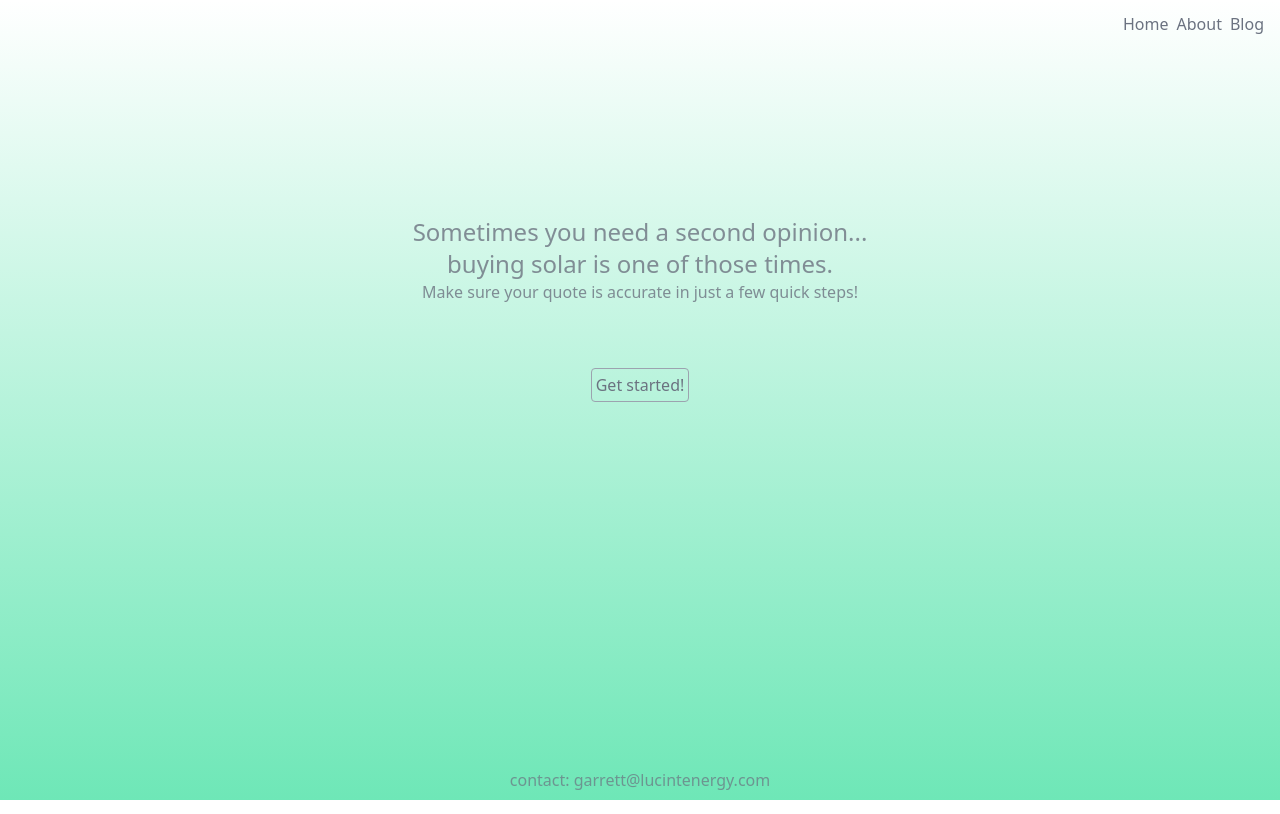
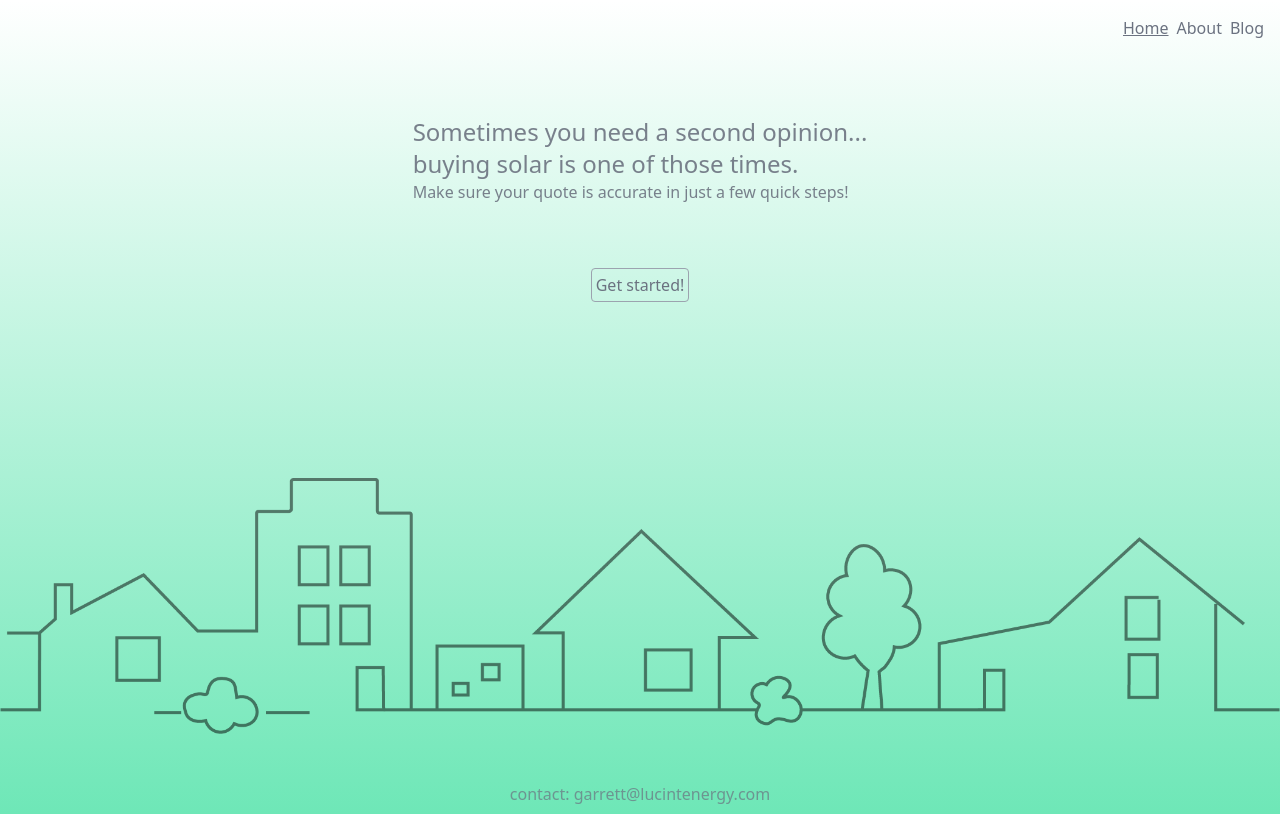
Before and after one commit to g-england/assignments, a React (Create React App) app in the folder level-four/react-api-project/: page / in a window 1280 px wide. Built offline with nearby package versions, Linux system fonts and the light colour scheme; no server answers.

Commit message:
React API Project updated with designs and images

```diff
--- a/level-four/react-api-project/src/Address.js
+++ b/level-four/react-api-project/src/Address.js
@@ -19,13 +19,13 @@ function Address() {
     }
 
     return (
-        <motion.div class="flex flex-col place-items-center mt-24 p-10"
+        <div>
+            <motion.div class="flex flex-col place-items-center mt-5 p-10"
             initial={{opacity: 0}}
             animate={{opacity: 1}}
-        transition={{duration: 1}}
+            transition={{delay: 0.5, duration: 1}}
             >
-            <h1 class="text-gray-500">Step 2 - With your location, we can calculate how much</h1>
-            <h1 class="text-gray-500">sun exposure your home gets each year.</h1>
+                <h1 class="text-gray-500 text-center">Step 2 - With your location, we can calculate how much sun exposure your home gets each year.</h1>
                 <h1 class="text-gray-500">Pretty cool right?</h1>
                 <form onSubmit={handleSubmit} class="flex flex-col place-items-center p-10">
                     <input
@@ -44,6 +44,10 @@ function Address() {
                     />
                 </form>
             </motion.div>
+            <div className="autofill" class="mt-5 sm:mt-24 opacity-90 sm:opacity-60 md:opacity-50">
+                <img src={"/assets/images/house.png"}></img>
+            </div>
+        </div>
     )
 }
 
--- a/level-four/react-api-project/src/App.js
+++ b/level-four/react-api-project/src/App.js
@@ -10,10 +10,13 @@ import Blog from "./Blog"
 import Bill from "./Bill"
 import Result from "./Result"
 
+
 function App() {
 
     return (
         <div class="relative min-h-screen bg-gradient-to-t from-green-300">
+            {/* Content wrap div for allowing footer spacing at bottom */}
+            <div class="pb-20">
                 {/* other bg color option: from-green-400 only after "bg-gradient-to-t*/}
                 <Navbar />
 
@@ -41,7 +44,7 @@ function App() {
                         </Route>
                     </Switch>
 
-
+            </div>
                 <Footer />
         </div>
     )
--- a/level-four/react-api-project/src/Bill.js
+++ b/level-four/react-api-project/src/Bill.js
@@ -16,12 +16,13 @@ function Bill() {
     }
 
     return (
-        <motion.div class="flex flex-col place-items-center mt-24 p-10"
+        <div>
+            <motion.div class="flex flex-col place-items-center mt-5 p-10"
                 initial={{opacity: 0}}
                 animate={{opacity: 1}}
-            transition={{duration: 1}}
+                transition={{delay: 0.5, duration: 1}}
             >
-            <h1 class="text-gray-500">Step 1 - First we need figure out how much you spend a month on power.</h1>
+                <h1 class="text-gray-500 text-center">Step 1 - First we need figure out how much you spend a month on power.</h1>
                 <h1 class="text-gray-500">Give us your best estimate, the more precise the better.</h1>
                 <form onSubmit={(event) => billOnSubmit(event, history)} class="flex flex-col place-items-center p-10">
                     <input onChange={billOnChange} value={avgBill} placeholder="Average Monthly Power Bill:" type="number"
@@ -35,6 +36,10 @@ function Bill() {
                     />
                 </form>
             </motion.div>
+            <div class="mt-5 sm:mt-24 opacity-90 sm:opacity-60 md:opacity-50">
+                <img src={"/assets/images/house.png"}></img>
+            </div>
+        </div>
     )
 }
 
--- a/level-four/react-api-project/src/Home.js
+++ b/level-four/react-api-project/src/Home.js
@@ -27,21 +27,28 @@ function Home() {
     }
 
     return (
-        <motion.div class="flex flex-col place-items-center mt-32 p-10"
+        <motion.div class="flex flex-col place-items-center mt-5"
             variants={containerVariants}
             initial="initial"
             animate="animate"
             transition={{delay: 0.5, duration: 1.5}}
         >
-            <h1 class="text-2xl text-gray-500 text-opacity-80">Sometimes you need a second opinion...</h1>
-            <h1 class="text-2xl text-gray-500 text-opacity-80">buying solar is one of those times.</h1>
-            <p class="text-gray-500 text-opacity-80">Make sure your quote is accurate in just a few quick steps!</p>
+            <div class="p-5 sm:p-10">
+                <h1 class="text-xl md:text-2xl text-gray-500 text-opacity-90">Sometimes you need a second opinion...</h1>
+                <h1 class="text-xl md:text-2xl text-gray-500 text-opacity-90">buying solar is one of those times.</h1>
+                <p class="text-gray-500 text-opacity-90">Make sure your quote is accurate in just a few quick steps!</p>
+            </div>
             <br></br>
 
-            <motion.button onClick={handleSubmit} class="p-1 border border-gray-400  max-w-xs rounded text-gray-500 bg-transparent mt-10"
+            <motion.button onClick={handleSubmit} class="p-1 border border-gray-400  max-w-xs rounded text-gray-500 bg-transparent"
                 variants={buttonVariants}
                 whileHover="hover"
             >Get started!</motion.button>
+
+            <div class="mt-32 sm:mt-40 md:mt-44 opacity-90 sm:opacity-60 md:opacity-50">
+                <img src={"/assets/images/house.png"}></img>
+            </div>
+
         </motion.div>
     )
 }
--- a/level-four/react-api-project/src/Navbar.js
+++ b/level-four/react-api-project/src/Navbar.js
@@ -1,5 +1,5 @@
 import React from "react"
-import {Link} from "react-router-dom"
+import {Link, NavLink} from "react-router-dom"
 import { motion } from "framer-motion"
 
 function Navbar() {
@@ -9,11 +9,11 @@ function Navbar() {
             animate={{y: 0}}
             transition={{duration: 1}}
         >
-            <ul>
-                <li class="inline p-1"><Link to="/">Home</Link></li>
-                <li class="inline p-1"><Link to="/about">About</Link></li>
-                <li class="inline p-1"><Link to="/blog">Blog</Link></li>
-            </ul>
+
+                <NavLink exact to="/" activeStyle={{textDecoration: "underline"}}>Home</NavLink>
+                <NavLink to="/about" activeStyle={{textDecoration: "underline"}}>About</NavLink>
+                <NavLink to="/blog" activeStyle={{textDecoration: "underline"}}>Blog</NavLink>
+
         </motion.div>
     )
 }
--- a/level-four/react-api-project/src/Result.js
+++ b/level-four/react-api-project/src/Result.js
@@ -18,7 +18,8 @@ function Result() {
     }
 
     return (
-        <div class="flex flex-row justify-center pb-32">
+        <div>
+            <div class="flex flex-row justify-center pb-10">
                 <motion.div class="flex flex-col justify-center h-90 max-w-sm mt-16 mr-5 ml-5 pt-10 pl-5 pr-5 pb-10 text-gray-500 border border-gray-400 rounded"
                     initial={{opacity: 0}}
                     animate={{opacity: 1}}
@@ -41,6 +42,10 @@ function Result() {
                     >Verify another quote!</motion.button>
                 </motion.div>
             </div>
+            <div class="mt-5 opacity-90 sm:opacity-60 md:opacity-50">
+                <img src={"/assets/images/house.png"}></img>
+            </div>
+        </div>
     )
 }
 
--- a/level-four/react-api-project/src/System.js
+++ b/level-four/react-api-project/src/System.js
@@ -15,13 +15,13 @@ function System() {
     }
 
     return (
-        <motion.div class="flex flex-col place-items-center mt-40"
+        <div>
+            <motion.div class="flex flex-col place-items-center mt-5 p-10"
             initial={{opacity: 0}}
             animate={{opacity: 1}}
-        transition={{duration: 1}}
+            transition={{delay: 0.5, duration: 1}}
             >
-            <h1 class="text-gray-500">Step 3 - To finish up, a few bits of information from your quoted system</h1>
-            <h1 class="text-gray-500">will give us a complete picture.</h1>
+                <h1 class="text-gray-500 text-center">Step 3 - To finish up, a few bits of information from your quoted system will give us a complete picture.</h1>
 
                 <form onSubmit={(event) => handleSubmit(event, history)} class="flex flex-col p-10">
                     <input
@@ -69,6 +69,10 @@ function System() {
                     />
                 </form>
             </motion.div>
+            <div class="mt-5 md:mt-12 opacity-90 sm:opacity-60 md:opacity-50">
+                <img src={"/assets/images/house.png"}></img>
+            </div>
+        </div>
     )
 }
 
--- a/level-four/react-api-project/src/index.css
+++ b/level-four/react-api-project/src/index.css
@@ -9,16 +9,11 @@
     html, body {
         @apply max-w-full overflow-x-hidden;
     }
+    a {
+        @apply p-1
+    }
 }
 
 /* @layer utilities {
-    @keyframes test {
-        from {left: 0px;}
-        to {left: 200px;}
-    }
-    .fade {
-        animation-name: test;
-        animation-duration: 1s;
-        animation-fill-mode: right;
-    }
-} */
+
+}   */
```
Also changed, not shown: level-four/react-api-project/public/assets/images/house.png (added). Lines whose indentation alone changed are shown as unchanged.
